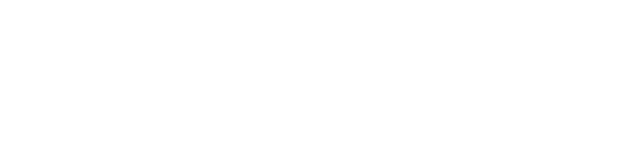
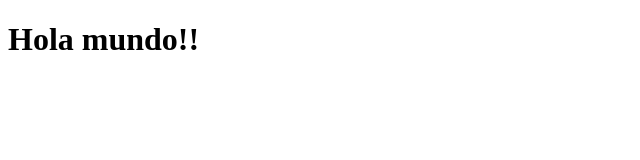
Before and after one commit to MagalyPool/CV, a plain HTML site: page index.html in a window 1280 px wide. Shown: the whole page, without its empty margins (0-640 px from the left). Drawn offline with Linux system fonts and the light colour scheme.

Commit message:
Update index.html

```diff
--- a/index.html
+++ b/index.html
@@ -5,6 +5,6 @@
     <title>Hola mundo!!</title>
 </head>
 <body>
-
+    <h1>Hola mundo!!</h1>
 </body>
 </html>
```
